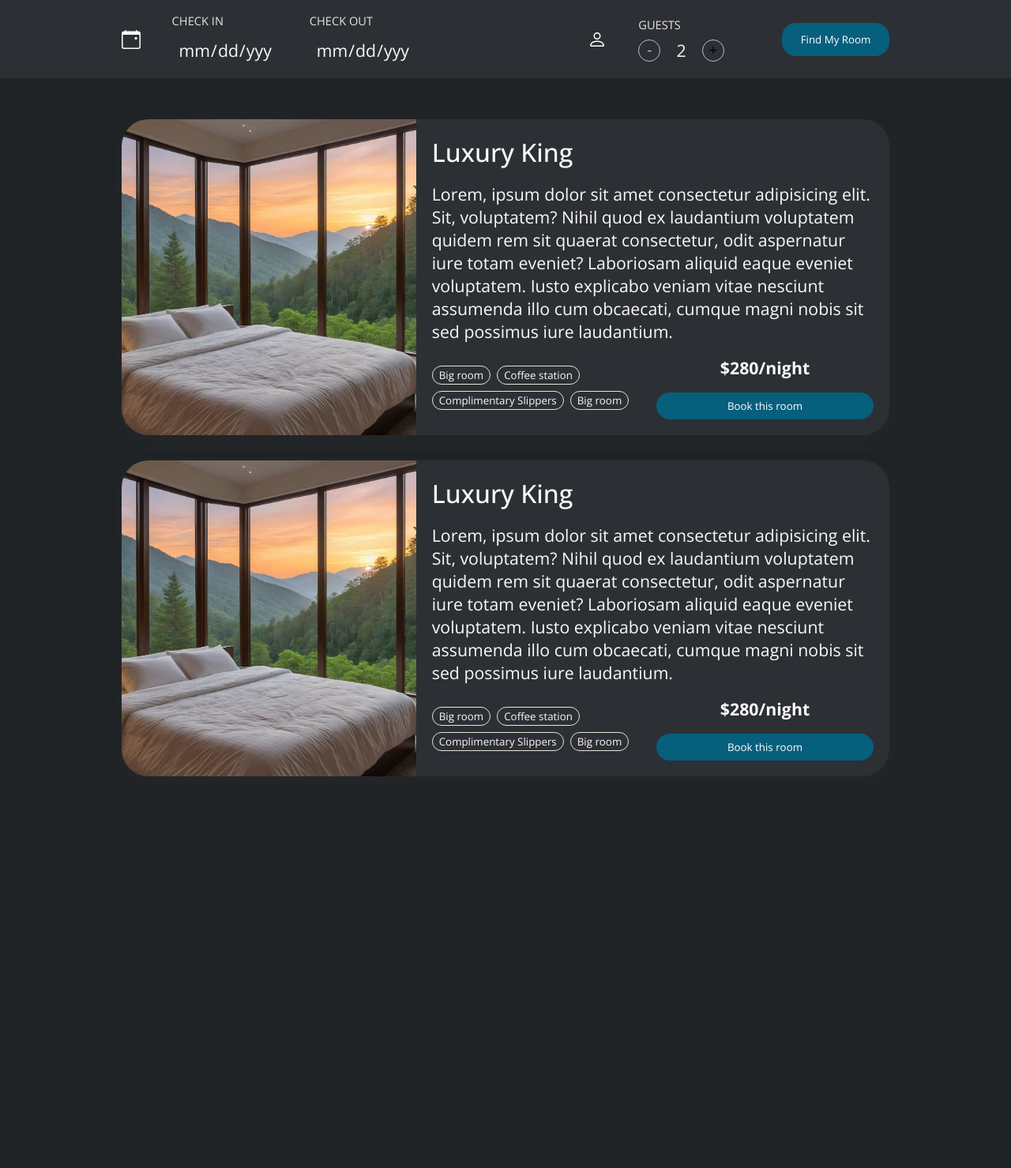
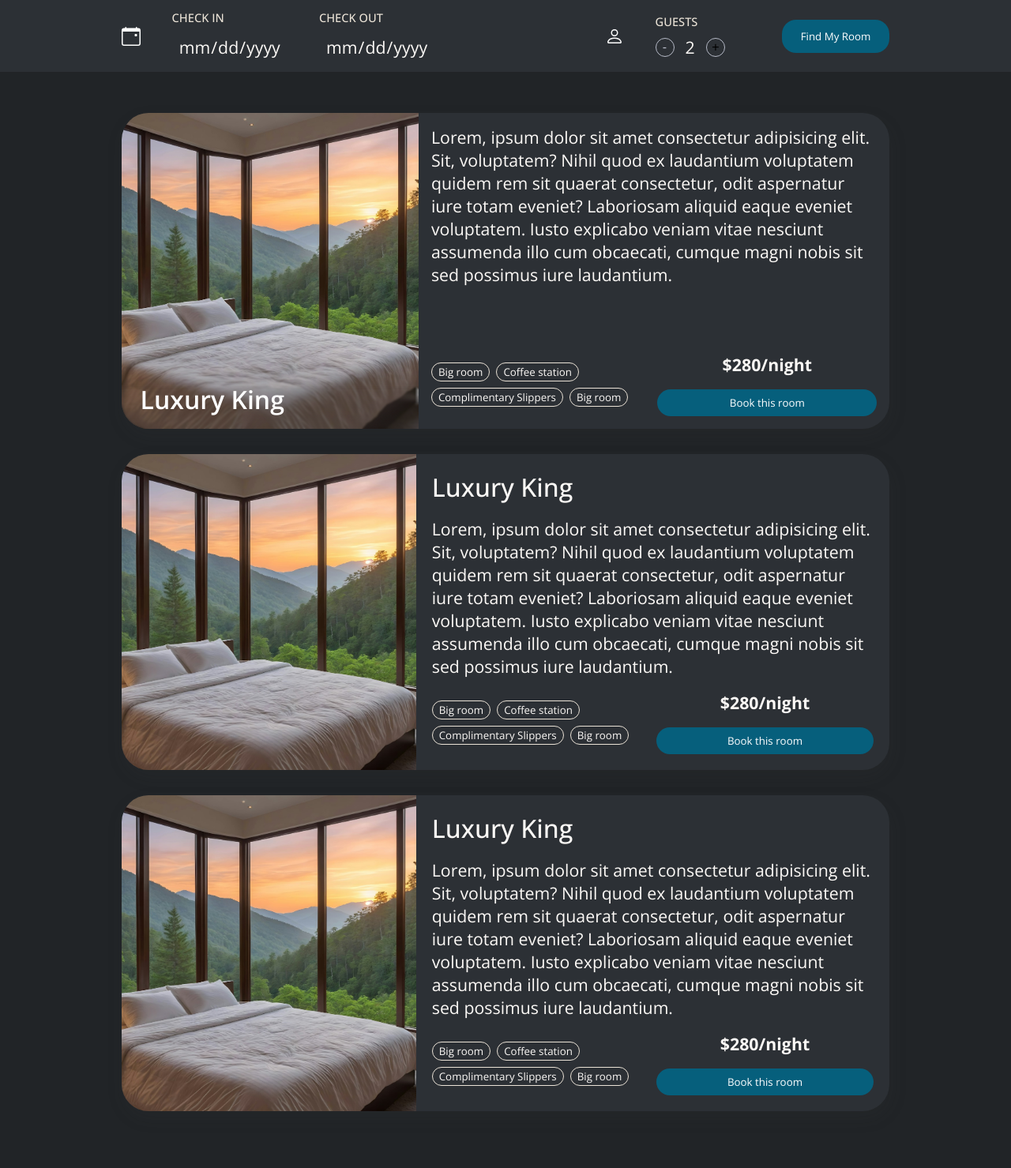
Before and after one commit to vfrtist/MoffatBay, a PHP site: page /page_for_test_styling.html in a window 1280 px wide. Shown: the part 125-1604 px from the top of the page at 79% size. Before the commit the page ends 1108 px from the top, so only its background shows below. Run offline with PHP 8.4, Linux system fonts and the light colour scheme.

Commit message:
Cleaned search bar stylings
Snugged proportions and matched font weights to icons. Created an option for overlapped title on image, which may be useful for mobile view.

```diff
--- a/main.css
+++ b/main.css
@@ -245,7 +245,7 @@ main {
   width: 100%;
   background: var(--card);
   font-family: "Open Sans", sans-serif;
-  padding: 16px 12dvw;
+  padding: 12px 12dvw;
   justify-content: space-between;
   position: sticky;
   top: 0;
@@ -273,6 +273,7 @@ main {
     color: var(--font-accent);
     font-size: 11pt;
     margin-bottom: 8px;
+    font-weight: 500;
   }
 
   input {
@@ -280,12 +281,13 @@ main {
     background: none;
     font-size: 16pt;
     font-family: "Open Sans", sans-serif;
-    width: 11ch;
+    width: 12ch;
     color: var(--font-dark);
     padding: 4px 8px;
     border-radius: 8px;
     position: relative;
     text-align: center;
+    font-weight: 100;
   }
 
   input[type="date"]::-webkit-calendar-picker-indicator {
@@ -315,12 +317,12 @@ main {
   }
 
   .counter {
-    font-size: 14pt;
+    font-size: 12pt;
     cursor: pointer;
     transition: color .2s, border .2s;
     border: 1pt solid var(--disabled);
     aspect-ratio: 1 / 1;
-    width: 28px;
+    width: 24px;
     border-radius: 50%;
   }
 
@@ -335,7 +337,7 @@ main {
   }
 
   #guests {
-    width: 3ch;
+    width: 2ch;
     margin-inline: 8px;
     padding: 0;
   }
@@ -524,3 +526,26 @@ figure {
     color: var(--base) !important;
   }
 }
+
+.card2 {
+  .info {
+    padding: 16px;
+  }
+
+  .imgWrapper {
+    position: relative;
+    flex: 2;
+  }
+
+  h2 {
+    position: absolute;
+    bottom: 0;
+    padding: 52px 24px 16px;
+    font-weight: 600;
+    width: 100%;
+    background: linear-gradient(0deg, rgba(63, 62, 61, .35) 0%, rgba(255, 255, 255, 0) 100%);
+    backdrop-filter: blur(1px);
+    mask: linear-gradient(0deg, black 45%, transparent 100%);
+    color: var(--font-cta);
+  }
+}
--- a/page_for_test_styling.html
+++ b/page_for_test_styling.html
@@ -99,6 +99,40 @@
     </form>
 
     <main>
+        <div class="card container horizontal card2">
+            <div class="imgWrapper">
+                <h2>Luxury King</h2>
+                <img src="images/Luxury King.jpg" alt="A really nice hotel bedroom">
+            </div>
+            <div class="info container vertical">
+                <div class="desciption">
+                    Lorem, ipsum dolor sit amet consectetur adipisicing elit. Sit, voluptatem? Nihil quod ex laudantium
+                    voluptatem quidem rem sit quaerat consectetur, odit aspernatur iure totam eveniet? Laboriosam
+                    aliquid eaque eveniet voluptatem.
+                    Iusto explicabo veniam vitae nesciunt assumenda illo cum obcaecati, cumque magni nobis sit sed
+                    possimus iure laudantium.
+                </div>
+                <div class="container horizontal">
+                    <ul class="tags container horizontal">
+                        <li>Big room</li>
+                        <li>Coffee station</li>
+                        <li>Complimentary Slippers</li>
+                        <li>Big room</li>
+                    </ul>
+                    <div class="container vertical purchase">
+                        <h4 class="price">$280/night</h4>
+                        <form class="roomForm" action="confirm_test.php">
+                            <input type="hidden" name="checkin">
+                            <input type="hidden" name="checkout">
+                            <input type="hidden" name="guests">
+                            <input type="hidden" name="typeName">
+                            <button type="submit" class="cta1">Book this room</button>
+                        </form>
+                    </div>
+                </div>
+            </div>
+        </div>
+
         <div class="card container horizontal">
             <div class="imgWrapper">
                 <img src="images/Luxury King.jpg" alt="A really nice hotel bedroom">
```
